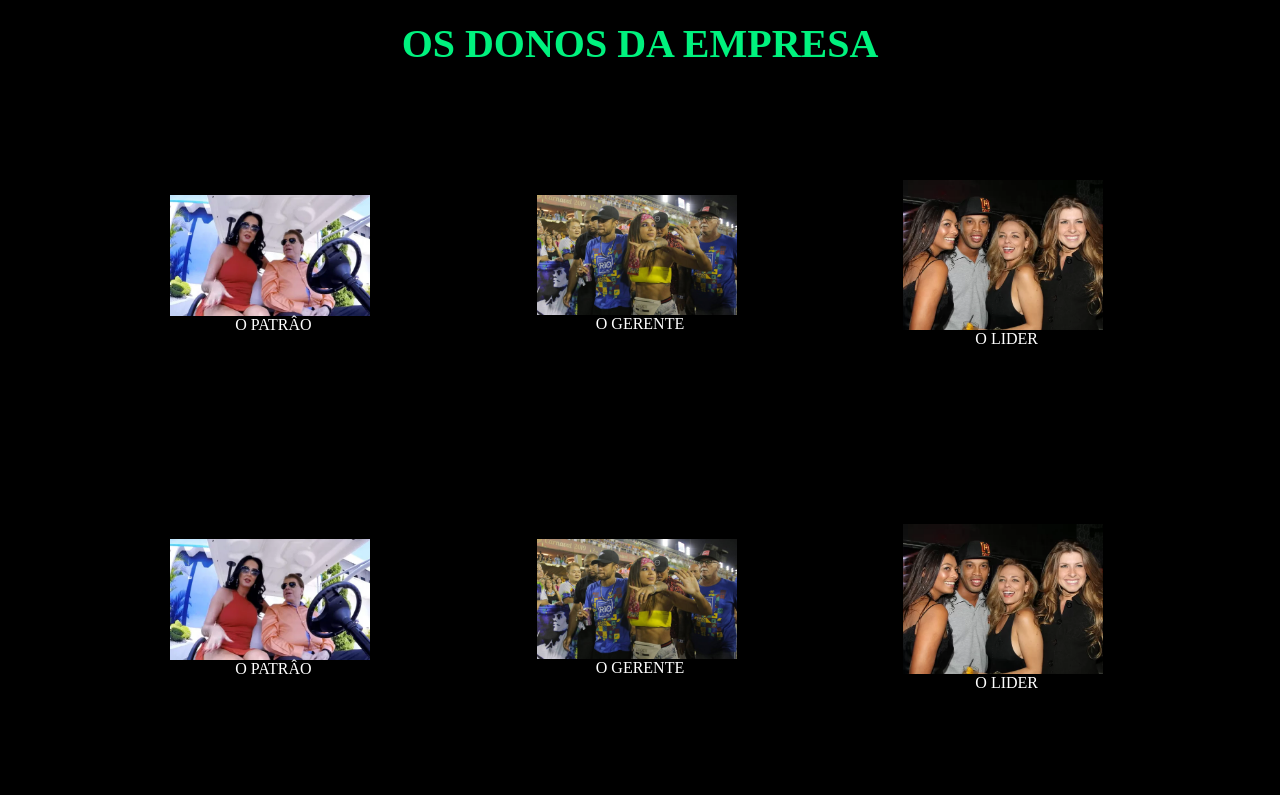
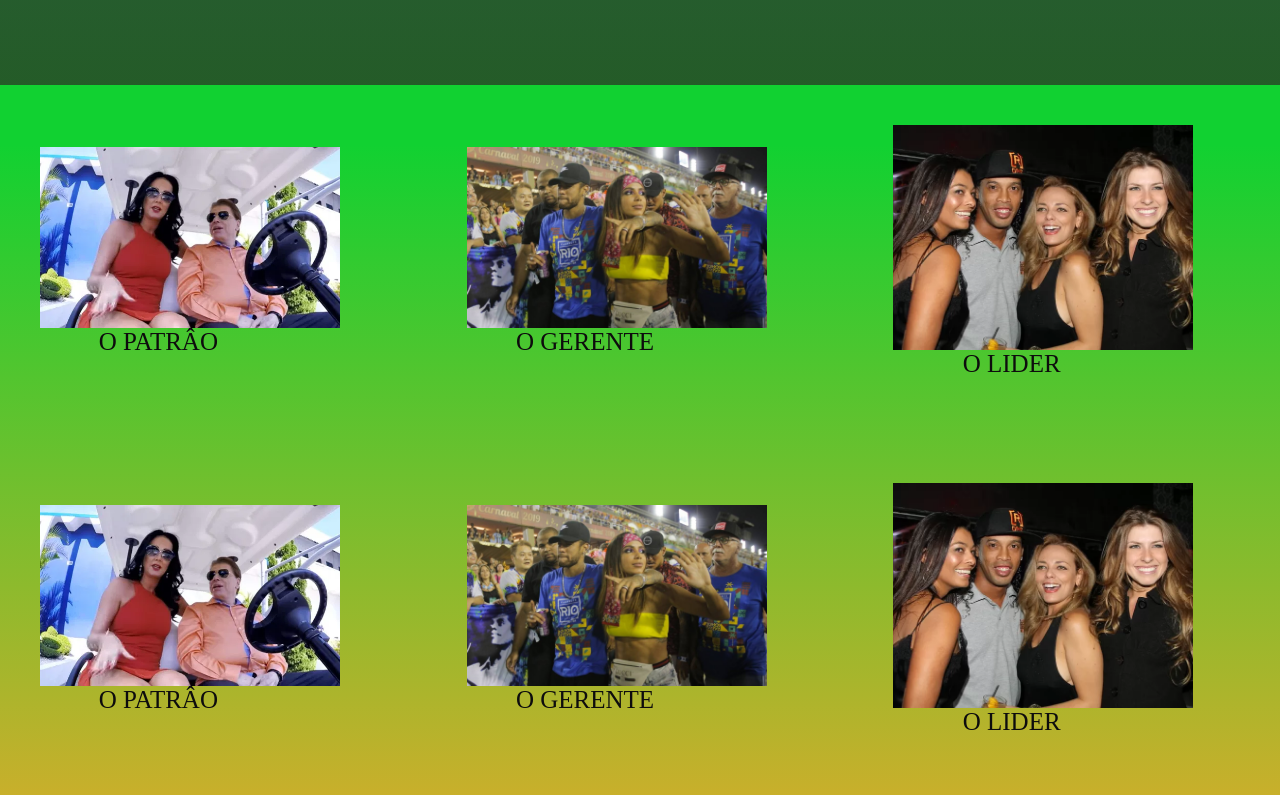
Before and after one commit to wesleyjuvena/trabalhodoprofessor, a plain HTML site: page index.html in a window 1280 px wide. Shown: the part 1590-2385 px from the top of the page. Drawn offline with Linux system fonts and the light colour scheme.

Commit message:
trabalhodoprofessor
esse e o trabalho do professor

```diff
--- a/index.css
+++ b/index.css
@@ -5,9 +5,10 @@
 }
 
 body{
-    background-color: #000000;
+    background-color: #5fc953;
     color: #ffffff;
     margin: 0;
+    background: linear-gradient(180deg,#0f1010 8.33%, #cfd215);
 }
 
 header{
@@ -18,7 +19,7 @@ header{
 }
 
 nav ul li a{
-    color: #00f27e;
+    color: #0a30ec;
     text-decoration: none;
     list-style: none;
     font-family: Georgia, 'Times New Roman', Times, serif;
@@ -27,7 +28,7 @@ nav ul li a{
 }
 
 nav ul li a:hover{
-    color: #a5e4f2;
+    color: #0892b0;
     transition: 0.6s;
 }
 
@@ -100,23 +101,39 @@ width: 50em
 
 .section{
     display: flex;
-    max-width: 1100px;
+    max-width: 2100px;
     margin-bottom: 20px;
     margin: 0 auto;
     align-items: center;
     flex-wrap: wrap;
     text-align: center;
-    background-color: rgb(0, 0, 0);
+    background: linear-gradient(180deg,#11d131 8.33%, #caaf2b);
+
 }
 
 .section img{
-max-width: 200px;
+max-width: 300px;
 display: block;
 }
 
 .section div{
-    margin: 80px;
+    margin: 40px;
     flex: 1 1 200px;
+}
+
+.section p{
+    text-align: center;
+    margin-left: -110px;
+    color: #0d0c0d;
+    font-size: 25px;
+}
+
+.line{
+
+    margin: 40 auto;
+    width: 100vh
+
+
 }
 
 footer{
@@ -136,7 +153,7 @@ footer i{
     color: #11d131;
     font-size: 20px;
     padding: 30px;
-    margin-left: 23em;
+    margin-left: 21em;
     border-radius: 0px;
 
 }
@@ -145,5 +162,6 @@ h2{
     text-align: center;
     margin-top: 50px;
     font-size: 40px;
-    color: #00f27e;
+    color: #a91295;
+
 }
--- a/index.html
+++ b/index.html
@@ -24,7 +24,7 @@
                 <li>
                     <a href="">SOBRE</a>
                 </li>
-            <img src="slogam.jpg" alt="">
+            <img src="logo-Photo.png" alt="">
             </ul>
         </nav>
 
@@ -43,12 +43,14 @@
                 ANALISE DE CREDITO
             </h1>
             <p>
-                olâ lindo tudo bem? eu sou renata muito prazer, bom Analisar o crédito de um cliente consiste em verificar se ele realmente tem condições de honrar o compromisso assumido. O objetivo é identificar o perfil e as condições financeiras do cliente a partir das suas informações básicas e dos seus dados financeiros
+                olâ lindo tudo bem? eu sou renata muito prazer, bom Analisar o crédito de um cliente consiste em verificar se ele realmente tem condições de honrar o compromisso assumido. O objetivo é identificar o perfil e as condições financeiras do cliente a partir das suas informações básicas e dos seus dados financeiros.  bom agora vamos conhecer o patrâo, dono e o lider
             </p>
+
+
         </div>
     </section>
 
-    <h2>OS DONOS DA EMPRESA</h2>
+
 
     <section class="section">
 
```
Also changed, not shown: logo-Photo.png (added).
